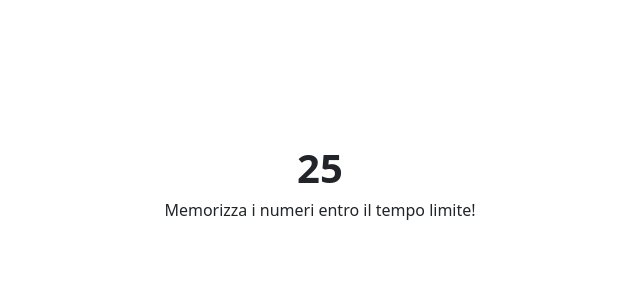
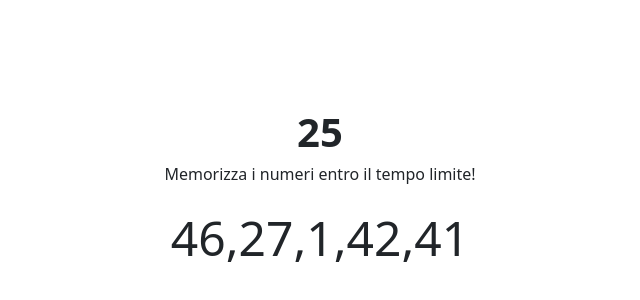
Before and after one commit to GiuseppeLiGioi/js-simon, a plain HTML site: page index.html in a window 1280 px wide. Shown: the part 204-504 px from the top of the page, without its empty margins (320-960 px from the left). Drawn offline with nearby package versions, Linux system fonts and the light colour scheme.

Commit message:
ADD: Number-list and countdown

```diff
--- a/index.html
+++ b/index.html
@@ -39,7 +39,7 @@
   </div>
 
   <!-- Scripts -->
-  <script src="js/functions.js"></script>
+  <!--<script src="js/functions.js"></script>-->
   <script src="./main.js"></script>
 </body>
 
--- a/main.js
+++ b/main.js
@@ -1,7 +1,7 @@
 /*
 **Descrizione:**
-Visualizzare in pagina 5 numeri casuali. Da lì parte un timer di 30 secondi.
-Dopo 30 secondi i numeri scompaiono e appaiono invece 5 input in cui l'utente deve inserire i numeri che ha visto precedentemente, nell'ordine che preferisce.
+ Da lì parte un timer di 30 secondi.
+Dopo 30 secondi i numeri scompaiono Visualizzare in pagina 5 numeri casuali.e appaiono invece 5 input in cui l'utente deve inserire i numeri che ha visto precedentemente, nell'ordine che preferisce.
 Dopo che sono stati inseriti i 5 numeri, il software dice quanti e quali dei numeri da indovinare sono stati individuati.
 **NOTA**: non è importante l'ordine con cui l'utente inserisce i numeri, basta che ne indovini il più possibile.
 **BONUS:**
@@ -15,10 +15,21 @@ Consigli del giorno:
 > - Immaginate la logica come fosse uno snack: "Dati 2 array di numeri, indica quali e quanti numeri ci sono in comune tra i due array"
 */
 
+let Numeri = [];
+let numeriHtml = document.getElementById('numbers-list');
+let divHtml = document.getElementById('countdown');
+let counter = 30;
 
-let divHtml = document.getElementById('countdown');
 
-let counter = 30;
+
+for(let i=0; i<5; i++){
+    let numeroCasuale = Math.floor(Math.random() * (50 - 1)) + 1;
+    Numeri.push(numeroCasuale);
+    numeriHtml.innerHTML = Numeri;
+
+
+}
+
 
 const ContoAllaRovescia = setInterval(function(){
 counter--;
```
